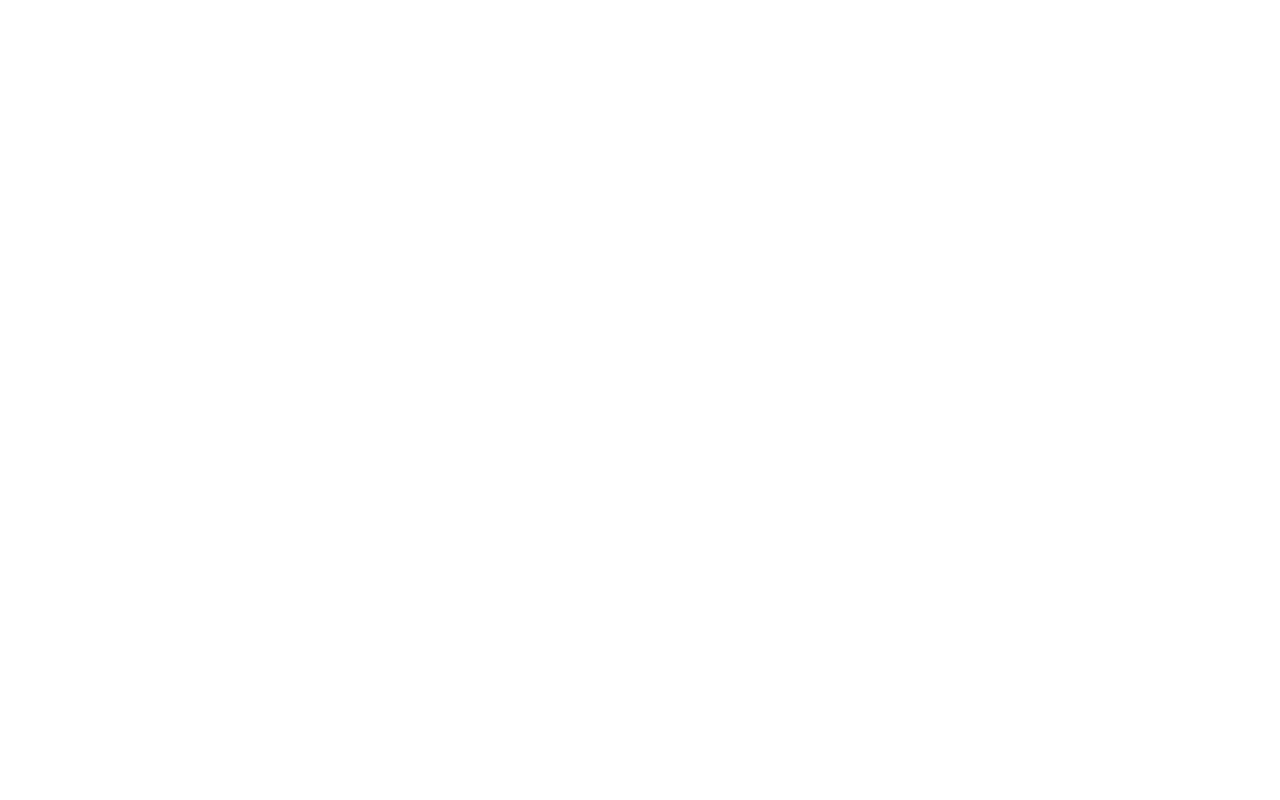
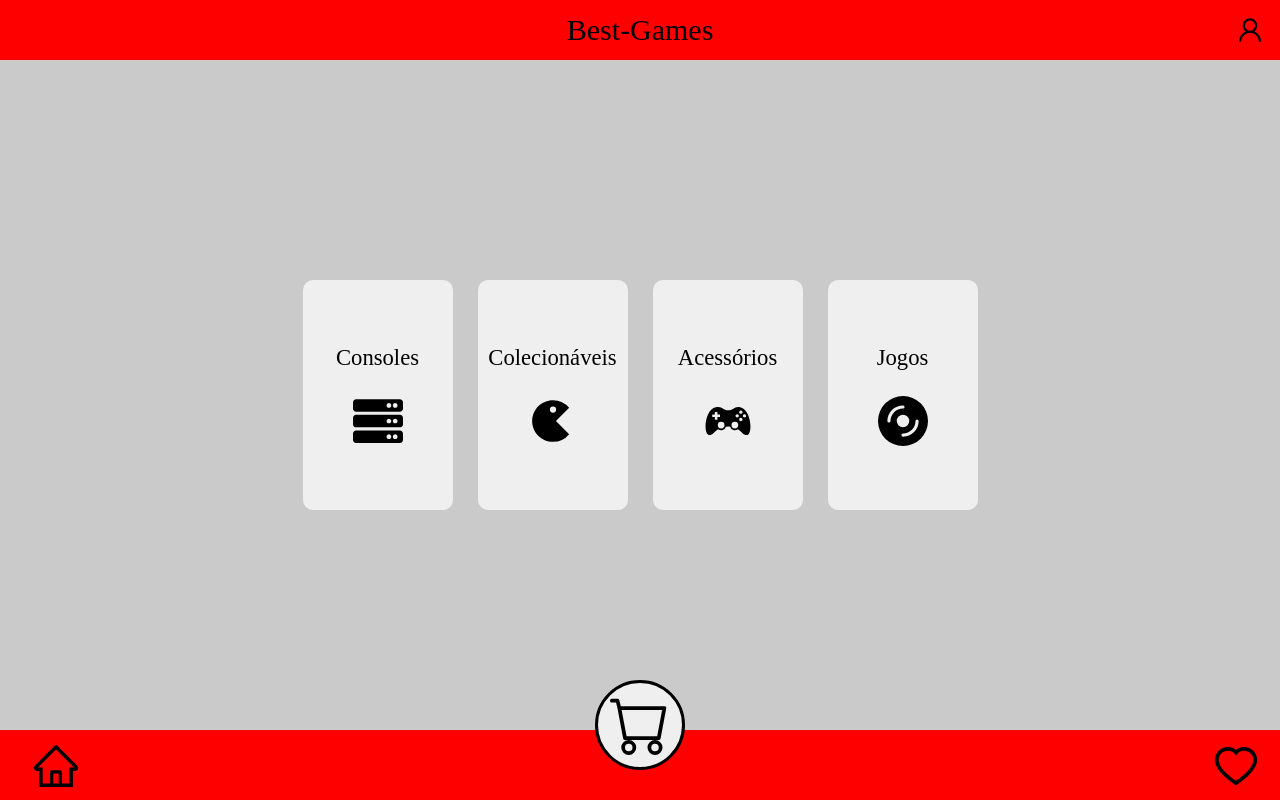
Before and after one commit to kawaym/Best-Games, a React app: page /home in a window 1280 px wide. Before the commit this address had no page. Built offline with nearby package versions, Linux system fonts and the light colour scheme.

Commit message:
feat: adds homepage

```diff
--- a/package.json
+++ b/package.json
@@ -6,6 +6,7 @@
     "axios": "^0.25.0",
     "react": "^17.0.2",
     "react-dom": "^17.0.2",
+    "react-icons": "^4.3.1",
     "react-router-dom": "^6.2.1",
     "react-scripts": "^4.0.3",
     "styled-components": "^5.3.3"
--- /dev/null
+++ b/src/components/general/BottomBar/index.js
@@ -0,0 +1,19 @@
+import { CartButton, Container, FavoritesButton, HomeButton } from "./style";
+import { AiOutlineHeart, AiOutlineHome } from "react-icons/ai";
+import { BsCart } from "react-icons/bs";
+
+export default function BottomBar() {
+  return (
+    <Container>
+      <HomeButton>
+        <AiOutlineHome size={50}></AiOutlineHome>
+      </HomeButton>
+      <CartButton>
+        <BsCart size={60}></BsCart>
+      </CartButton>
+      <FavoritesButton>
+        <AiOutlineHeart size={50}></AiOutlineHeart>
+      </FavoritesButton>
+    </Container>
+  );
+}
--- /dev/null
+++ b/src/components/general/BottomBar/style.js
@@ -0,0 +1,49 @@
+import styled from "styled-components";
+import { menuColor } from "../../../css/constants";
+
+export const Container = styled.div`
+  width: 100%;
+  height: 70px;
+
+  background-color: ${menuColor};
+
+  position: absolute;
+  bottom: 0;
+`;
+
+export const CartButton = styled.button`
+  width: 90px;
+  height: 90px;
+
+  position: absolute;
+  bottom: 30px;
+  left: 50%;
+  transform: translate(-50%, 0);
+
+  border-radius: 100%;
+  border: 3px black solid;
+
+  display: flex;
+  justify-content: center;
+  align-items: center;
+`;
+
+export const HomeButton = styled.button`
+  background-color: inherit;
+  width: 50px;
+  height: 50px;
+
+
+  position: absolute;
+  left: 25px;
+  bottom: 10px;
+  `;
+export const FavoritesButton = styled.button`
+  background-color: inherit;
+  width: 50px;
+  height: 50px;
+
+  position: absolute;
+  right: 25px;
+  bottom: 10px;
+`;
--- /dev/null
+++ b/src/components/general/CategoryButton/index.js
@@ -0,0 +1,10 @@
+import { Container } from "./style";
+
+
+export default function CategoryButton({children}){
+  return (
+    <Container>
+      {children}
+    </Container>
+  );
+}
--- /dev/null
+++ b/src/components/general/CategoryButton/style.js
@@ -0,0 +1,18 @@
+import styled from "styled-components";
+
+export const Container = styled.button`
+  width: 150px;
+  height: 230px;
+
+  display: flex;
+  flex-direction: column;
+  align-items: center;
+  justify-content: center;
+
+  border-radius: 10px;
+
+  gap: 25px;
+  h1 {
+    font-size: 1.7em;
+  }
+`;
--- /dev/null
+++ b/src/components/general/NavBar/index.js
@@ -0,0 +1,11 @@
+import { Container } from "./style";
+import { AiOutlineUser } from 'react-icons/ai';
+
+export default function NavBar(){
+  return (
+    <Container>
+      <p>Best-Games</p>
+      <AiOutlineUser size={30}></AiOutlineUser>
+    </Container>
+  )
+}
--- /dev/null
+++ b/src/components/general/NavBar/style.js
@@ -0,0 +1,26 @@
+import styled from 'styled-components';
+import { fontFamily, fontSize, menuColor } from '../../../css/constants';
+
+export const Container = styled.div`
+  background-color: ${menuColor};
+  width: 100%;
+  height: 60px;
+
+  display: flex;
+  align-items: center;
+
+  position: relative;
+
+  p {
+    font-family: ${fontFamily};
+    font-size: ${fontSize};
+    position: absolute;
+    left: 50%;
+    transform: translate(-50%, 0)
+  }
+
+  svg {
+    position: absolute;
+    right: 15px;
+  }
+`
--- /dev/null
+++ b/src/css/constants.js
@@ -0,0 +1,4 @@
+export const menuColor = "#FF0000";
+export const fontFamily = "Lexend Deca";
+export const fontSize = "30px";
+export const bgColor = "#CACACA";
--- a/src/css/reset.css
+++ b/src/css/reset.css
@@ -45,3 +45,7 @@ table {
 button {
     border: none;
 }
+a {
+	font-style: unset;
+	text-decoration: inherit;
+}
--- a/src/css/style.css
+++ b/src/css/style.css
@@ -1,3 +1,5 @@
 *{
     box-sizing: border-box;
+
+    font-family: Lexend Deca;
 }
--- a/src/index.js
+++ b/src/index.js
@@ -6,6 +6,7 @@ import { AuthProvider } from "./providers/auth";
 import './css/reset.css';
 import './css/style.css';
 import PageRegister from "./pages/register";
+import Home from "./pages/home";
 
 export default function App() {
 
@@ -14,7 +15,11 @@ export default function App() {
             <Routes>
                 <Route path='/' element={<PageLogin />} />
                 <Route path='/' element={<PageRegister />} />
-
+                <Route path="/home" element={<Home />} />
+                <Route path="/consoles" element={<h1>teste</h1>} />
+                <Route path="/collectibles" element={<h1>teste</h1>} />
+                <Route path="/accessories" element={<h1>teste</h1>} />
+                <Route path="/games" element={<h1>teste</h1>} />
             </Routes>
         </BrowserRouter>
     );
--- /dev/null
+++ b/src/pages/home/index.js
@@ -0,0 +1,44 @@
+import BottomBar from "../../components/general/BottomBar";
+import CategoryButton from "../../components/general/CategoryButton";
+import NavBar from "../../components/general/NavBar";
+import { Content } from "./style";
+import { FaServer } from "react-icons/fa";
+import { RiGameFill } from "react-icons/ri";
+import { GiConsoleController } from "react-icons/gi";
+import { BsFillDiscFill } from "react-icons/bs";
+import { Link } from "react-router-dom";
+
+export default function Home() {
+  return (
+    <>
+      <NavBar></NavBar>
+      <Content>
+        <Link to="/consoles">
+          <CategoryButton>
+            <h1>Consoles</h1>
+            <FaServer size={50}></FaServer>
+          </CategoryButton>
+        </Link>
+        <Link to="/collectibles">
+          <CategoryButton>
+            <h1>Colecionáveis</h1>
+            <RiGameFill size={50}></RiGameFill>
+          </CategoryButton>
+        </Link>
+        <Link to="/accessories">
+          <CategoryButton>
+            <h1>Acessórios</h1>
+            <GiConsoleController size={50}></GiConsoleController>
+          </CategoryButton>
+        </Link>
+        <Link to="/games">
+          <CategoryButton>
+            <h1>Jogos</h1>
+            <BsFillDiscFill size={50}></BsFillDiscFill>
+          </CategoryButton>
+        </Link>
+      </Content>
+      <BottomBar></BottomBar>
+    </>
+  );
+}
--- /dev/null
+++ b/src/pages/home/style.js
@@ -0,0 +1,21 @@
+import styled from "styled-components";
+import { bgColor } from "../../css/constants";
+
+export const Content = styled.div`
+  width: 100%;
+
+  display: flex;
+  flex-wrap: wrap;
+  justify-content: center;
+  align-items: center;
+  align-content: center;
+
+  gap: 25px;
+
+  position: absolute;
+  z-index: -1;
+  bottom: 70px;
+  top: 60px;
+
+  background-color: ${bgColor};
+`;
```
Also changed, not shown: 1 other file.
